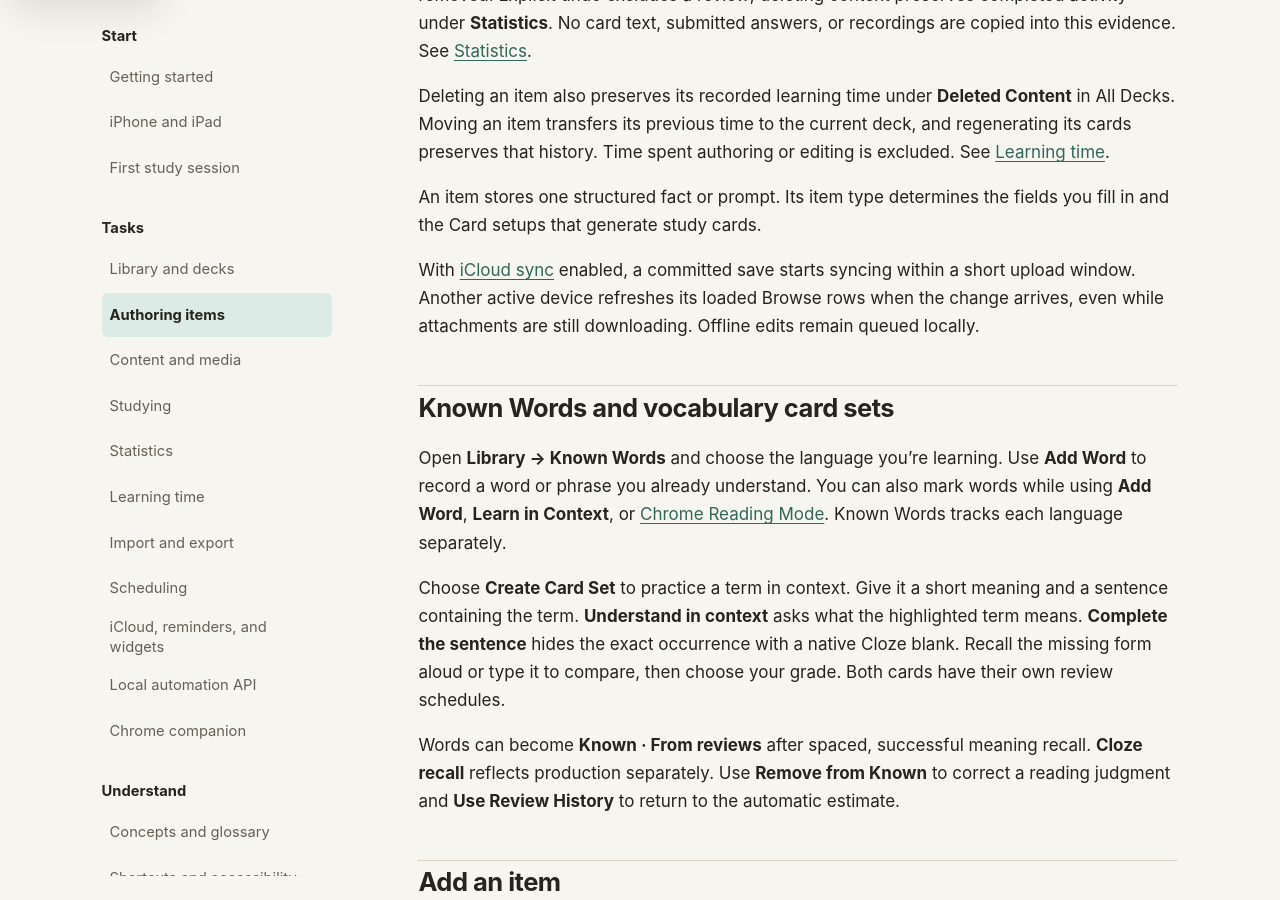
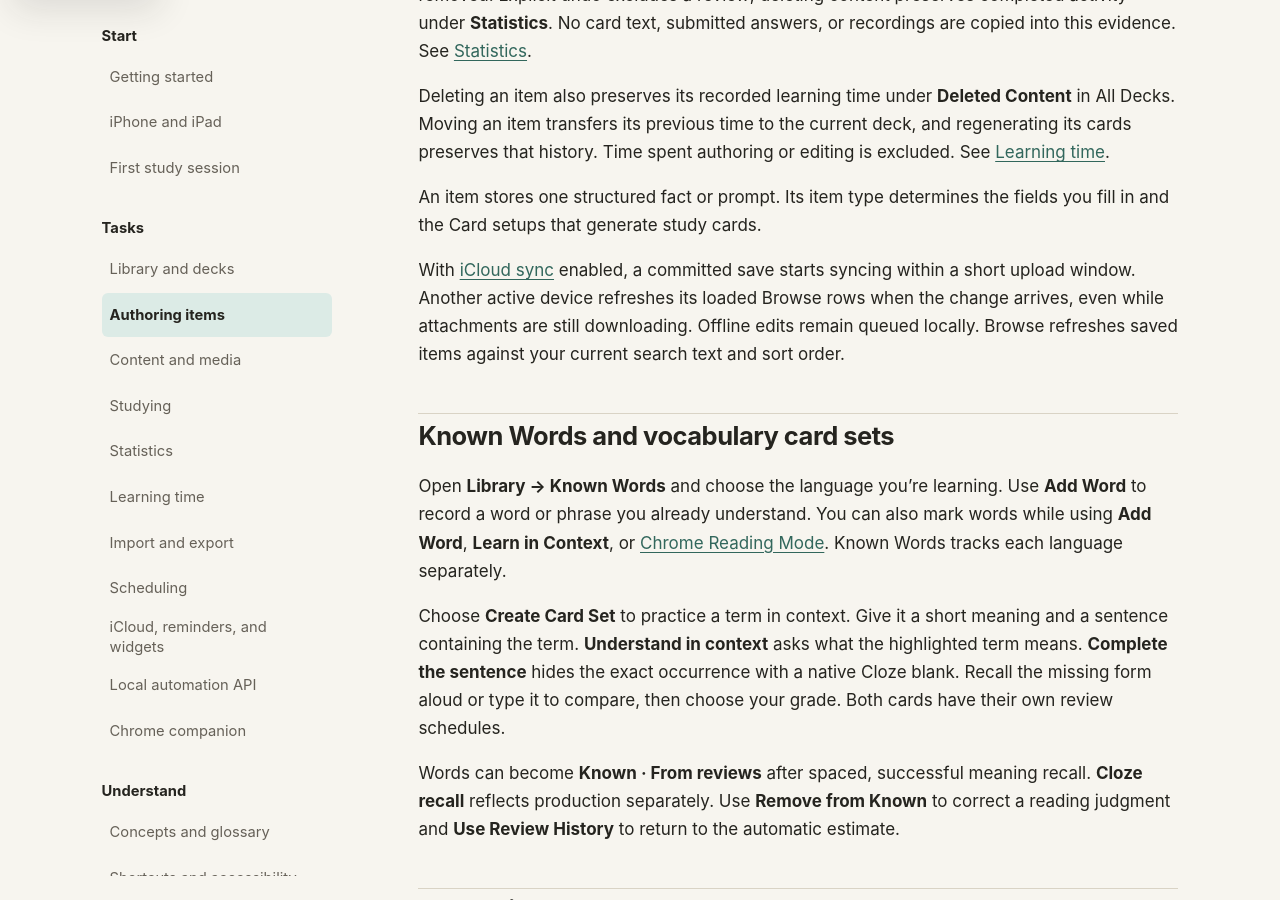
Before and after one commit to neoanki2/neoanki2, a Jekyll site: the page built from docs/user/authoring-items.md, in a window 1280 px wide and 900 px high, scrolled down 516 px. Built offline with Jekyll 4.4.1, drawn with Linux system fonts in a browser that asks for light colours.

Commit message:
Wait for the current Browse search to settle (#144)

```diff
--- a/docs/user/authoring-items.md
+++ b/docs/user/authoring-items.md
@@ -30,7 +30,8 @@ fields you fill in and the Card setups that generate study cards.
 With [iCloud sync](../sync-reminders-widgets/) enabled, a committed save starts
 syncing within a short upload window. Another active device refreshes its loaded
 Browse rows when the change arrives, even while attachments are still downloading.
-Offline edits remain queued locally.
+Offline edits remain queued locally. Browse refreshes saved items against your
+current search text and sort order.
 
 ## Known Words and vocabulary card sets
 
```
Also changed, not shown: docs/user/library-and-decks.md (+2 -0 lines), 2 other files.
